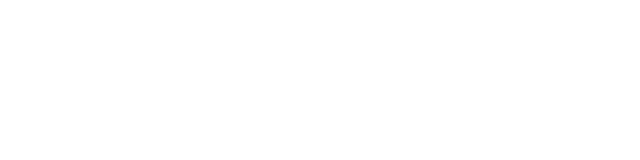
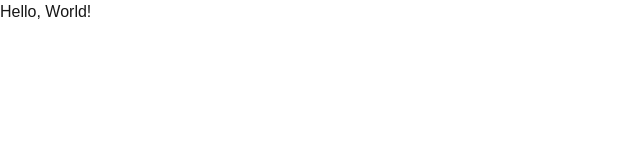
Before and after one commit to pinecone-studio/pinequest-s4-e1-team-4, a Next.js app in the folder cv-ai/: page / in a window 1280 px wide. Shown: the top 160 px of the page, without its empty margins (0-640 px from the left). Built offline with nearby package versions, Linux system fonts and the light colour scheme.

Commit message:
please merge my test

```diff
--- a/cv-ai/app/page.tsx
+++ b/cv-ai/app/page.tsx
@@ -3,7 +3,7 @@
 export default function Home() {
   return (
     <div>
-      <div></div>
+      <div>Hello, World!</div>
     </div>
   );
 }
```
